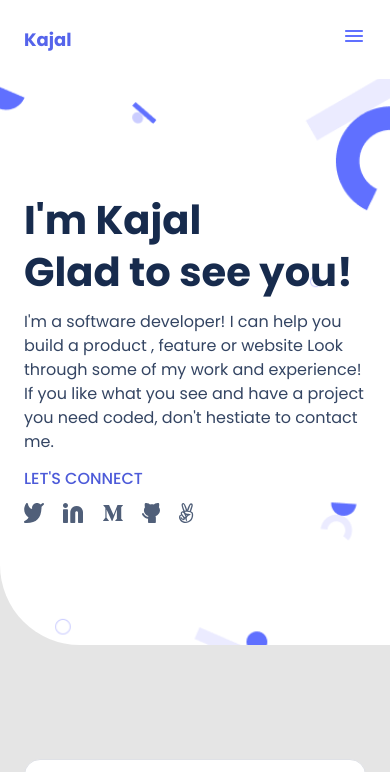
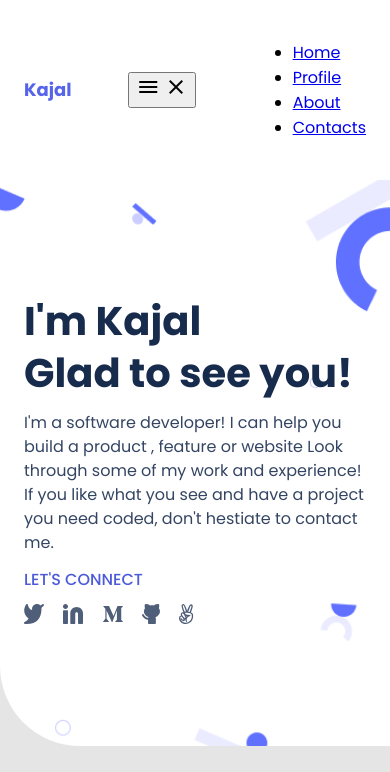
Before and after one commit to Kajal19-del/First_Portfolio, a website: page index.html in a window 390 px wide. Shown: the top 772 px of the page. Drawn offline with Linux system fonts and the light colour scheme.

Commit message:
Modify index.html file for hambug menu

```diff
--- a/index.html
+++ b/index.html
@@ -6,6 +6,7 @@
   <meta name="viewport" content="width=device-width, initial-scale=1.0">
   <title>Kajal full-stack webdeveloper</title>
   <link rel="stylesheet" href="style.css">
+  <link href="https://fonts.googleapis.com/icon?family=Material+Icons" rel="stylesheet">
 </head>
 <body>
 
@@ -13,7 +14,17 @@
     <nav>
       <div class="nav-bar">
         <a href="#" class="logo">Kajal</a>
-        <a href="#" class="hambug-menu"><img src="./images/menu.svg" alt="menu"></a>
+        <button class="hambug-menu">
+          <i class="menuIcon material-icons">menu</i>
+          <i class="closeIcon material-icons">close</i>
+        </button>
+        <ul class="mobile-menu">
+          <li><a class="menuItem" href="#">Home</a></li>
+          <li><a class="menuItem" href="#">Profile</a></li>
+          <li><a class="menuItem" href="#">About</a></li>
+          <li><a class="menuItem" href="#">Contacts</a></li>
+        </ul>
+
         <ul class="nav-links">
           <li class="links">Portfolio</li>
           <li class="links">About</li>
```
